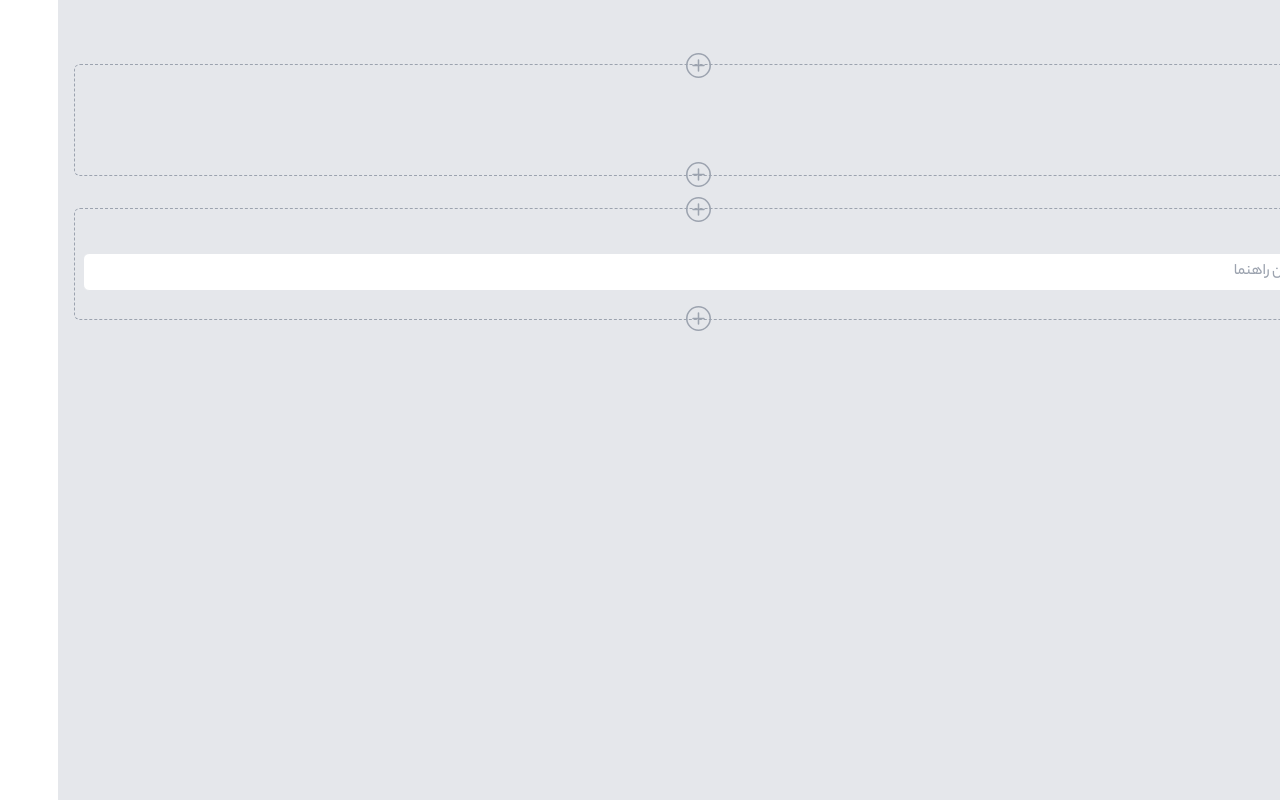
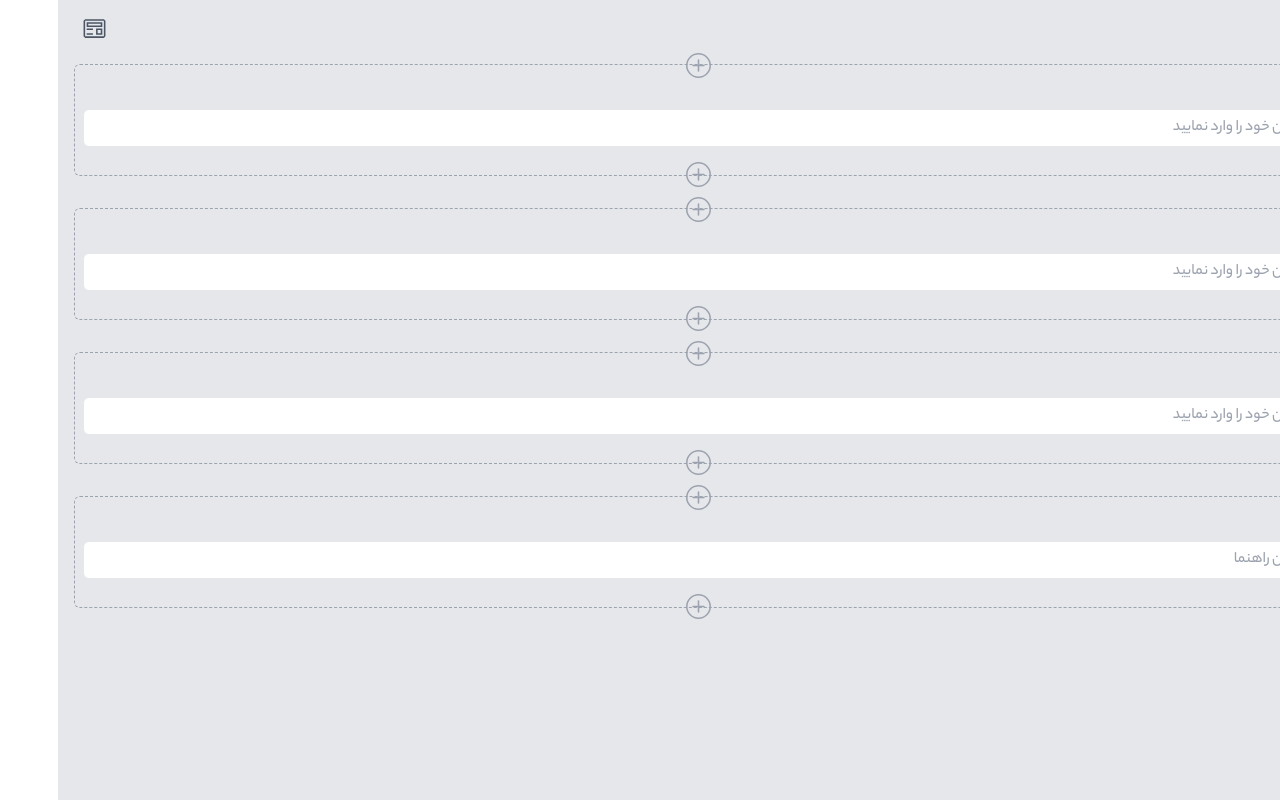
Before and after one commit to milad7212/hamgaman, a Next.js app: page /javadi in a window 1280 px wide. Built offline with nearby package versions, Linux system fonts and the light colour scheme.

Commit message:
change ui

```diff
--- a/app/components/javadi/EmptyCard.jsx
+++ b/app/components/javadi/EmptyCard.jsx
@@ -1,10 +1,10 @@
 import React from "react";
 import { BsPlusCircle } from "react-icons/bs";
-function EmptyCard({ children }) {
+function EmptyCard({ children,whichIndex }) {
   return (
     <div className="my-8 m-4 border  relative border-dashed border-gray-400 rounded-md h-28 hover:shadow-xl duration-200 ease-in cursor-pointer hover:border-solid">
       <div className=" left-0 right-0 flex justify-center absolute -top-3">
-        <BsPlusCircle size={25} className="text-gray-400 hover:text-gray-700" />
+        <BsPlusCircle onClick={()=>alert(whichIndex)}  size={25} className="text-gray-400 hover:text-gray-700" />
       </div>
       <div className=" left-0 right-0 flex justify-center absolute -bottom-3">
         <BsPlusCircle size={25} className="text-gray-400 hover:text-gray-700" />
--- a/app/javadi/page.jsx
+++ b/app/javadi/page.jsx
@@ -3,16 +3,67 @@
 import React, { useState } from "react";
 import EmptyCard from "../components/javadi/EmptyCard";
 import InputSample from "../components/javadi/InputSample";
+import {VscPreview} from 'react-icons/vsc'
 
 function Page() {
-  const [dataForm, setDataForm] = useState([]);
+  const [dataForm, setDataForm] = useState([
+    {
+      type: "InputSample",
+      data: {
+        label: "عنوان",
+        placeholder: "متن خود را وارد نمایید",
+      },
+    },
+    {
+      type: "InputSample",
+      data: {
+        label: "عنوان",
+        placeholder: "متن خود را وارد نمایید",
+      },
+    },
+    {
+      type: "InputSample",
+      data: {
+        label: "عنوان",
+        placeholder: "متن خود را وارد نمایید",
+      },
+    },
+  ]);
+
+  function generateForm(dataForm) {
+    return dataForm.map((item,index) => {
+      switch(item.type) {
+
+        case 'InputSample':
+          return (
+            <EmptyCard whichIndex={index} key={item.data.label}>
+              <InputSample
+                label={item.data.label}
+                placeholder={item.data.placeholder}
+              />
+            </EmptyCard>
+          );
+
+        default:
+          return null;
+      }
+    });
+  }
+
+
+
+
   return (
     <div className="bg-gray-200 min-h-screen">
-      <div className="flex justify-center py-4">
+      <div className="flex relative justify-center py-4">
+        <span className="absolute left-6">
+          <VscPreview size={25} className="text-gray-600 cursor-pointer hover:scale-105 duration-200 ease-in hover:text-gray-900"/>
+        </span>
         {/* <span className='font-bold text-blue-600 text-xl'>فرم ساز آنلاین</span> */}
       </div>
       <div className="">
-        <EmptyCard />
+        {generateForm(dataForm)}
+
         <EmptyCard>
           <InputSample />
         </EmptyCard>
```
